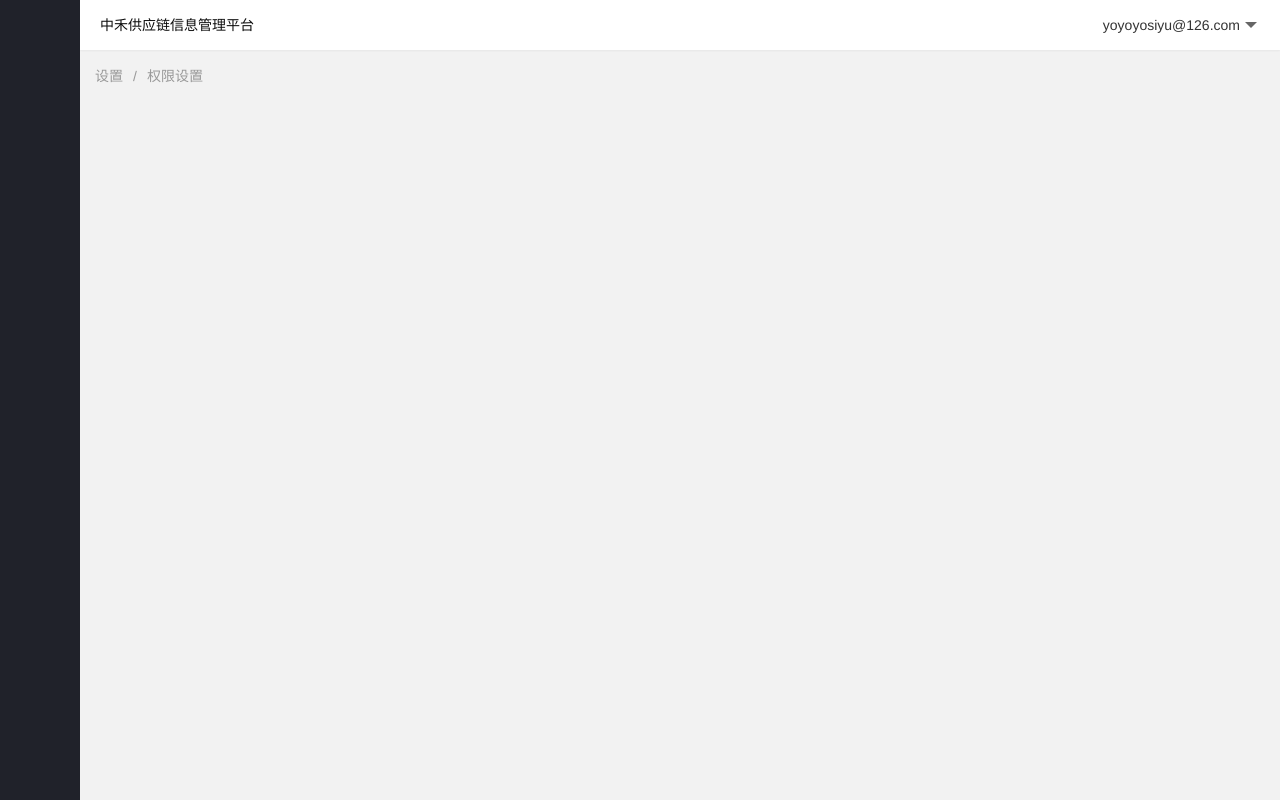
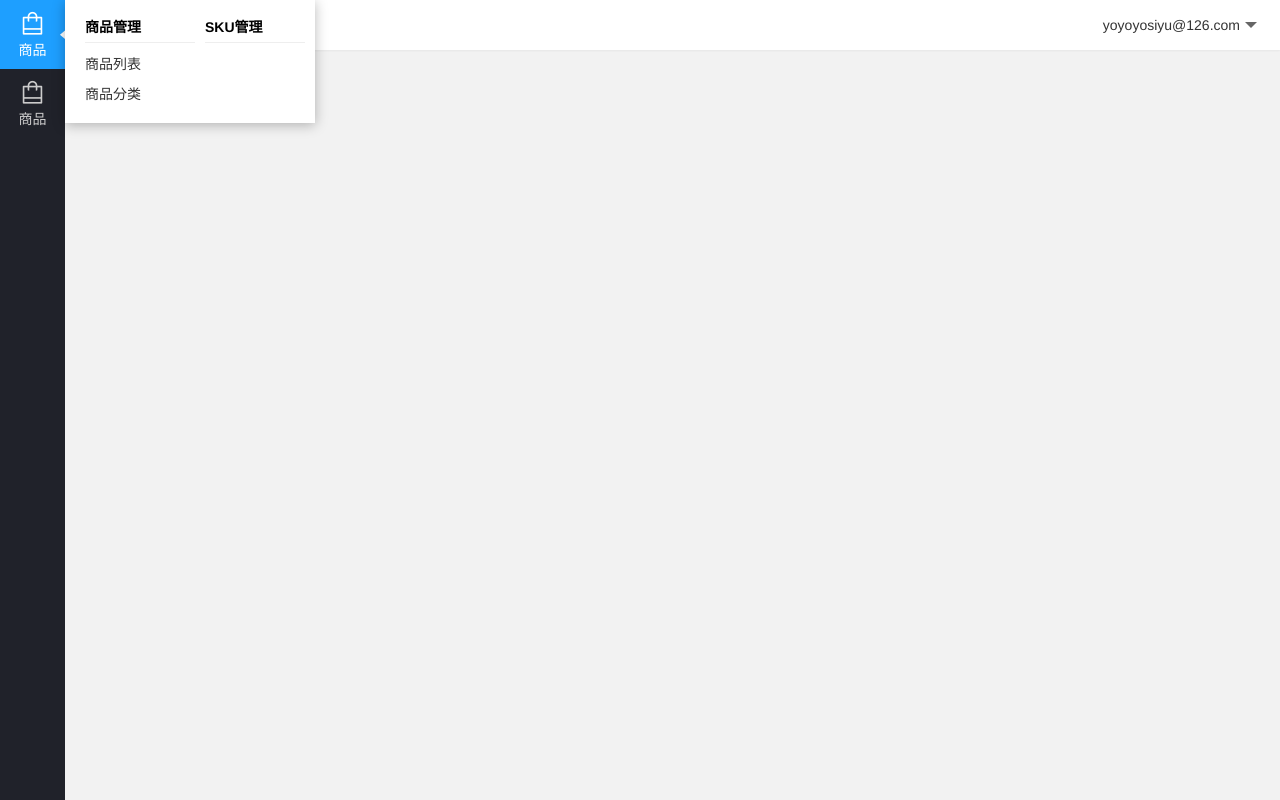
Before and after one commit to yoyoyosiyu/WebConsole, a plain HTML site: page layout.html in a window 1280 px wide. Drawn offline with Linux system fonts and the light colour scheme.

Commit message:
增加了左侧的导航菜单

```diff
--- a/css/admin.css
+++ b/css/admin.css
@@ -1,5 +1,5 @@
 :root {
-    --sidebar-width: 80px;
+    --sidebar-width: 65px;
     --header-height: 50px;
     --footer-height: 0px;
 }
@@ -56,3 +56,134 @@ html {
 .layui-layout-admin .layui-body .layui-body-header {
     margin: 15px;
 }
+
+
+/*布局页面的左侧导航菜单栏的样式*/
+.layui-layout-admin .layui-side {
+    overflow-x: inherit;
+}
+
+.nav-wrapper {
+    height: 100%;
+}
+
+.nav-list {
+    list-style: none;
+    padding: 0;
+    margin: 0;
+    height: 100%
+}
+
+.nav-list .nav-list-item {
+    display: flex;
+    flex-direction: column;
+    align-items: center;
+    justify-content: center;
+    padding: 10px;
+    width: 100%;
+    box-sizing: border-box;
+    position: relative;
+    color: #ccc;
+}
+
+.nav-list .nav-list-item.active, .nav-list .nav-list-item:hover {
+    color: #fff;
+    background-color: #1E9FFF;
+}
+
+.nav-list .nav-list-item .nav-title {
+    font-size: 14px;
+    margin-top: 3px;
+    text-align: center;
+}
+
+.nav-list .nav-list-item .item-icon {
+    font-size: 26px;
+}
+
+.nav-list .nav-list-item .arrow {
+    position: absolute;
+    right: -5px;
+    color: #fff;
+    opacity: 0;
+}
+
+.nav-list .nav-list-item:hover .arrow {
+    opacity: 1;
+}
+
+.nav-list .nav-list-item .nav-list-sub-item {
+    display: none;
+    position: absolute;
+    background: #fff;
+    z-index: 999999;
+    left: var(--sidebar-width);
+    top: 0;
+    box-shadow: rgba(0, 0, 0, 0.28) 0px 2px 12px 0px;
+    padding-left: 10px;
+    width: max-content;
+    color: #000
+}
+
+.nav-list .nav-list-item:hover .nav-list-sub-item {
+    display: block;
+}
+
+.nav-list-group.horizontal {
+    display: flex;
+}
+
+.nav-list-group .nav-list-group-item {
+    min-width: 100px;
+    padding: 10px 10px 0 0;
+}
+
+.nav-list-group .nav-list-group-item:last-child {
+    padding-bottom: 10px;
+}
+
+.nav-list-group.horizontal > .nav-list-group-item {
+    padding: 10px 0px 10px 10px;
+}
+
+.nav-list-group.horizontal > .nav-list-group-item:last-child {
+    padding-right: 10px;
+}
+
+.nav-list-group .nav-list-group-item .nav-list-group-title {
+    padding: 6px 0;
+    border-bottom: #eee 1px solid;
+    font-weight: bold;
+}
+
+
+/*icon font*/
+@font-face {
+    font-family: element-icons;
+    src: url(/fonts/element-icons.woff) format("woff"),url(../fonts/element-icons.ttf ) format("truetype");
+    font-weight: 400;
+    font-display: auto;
+    font-style: normal
+}
+
+[class*=" el-icon-"],[class^=el-icon-] {
+    font-family: element-icons!important;
+    speak: none;
+    font-style: normal;
+    font-weight: 400;
+    font-variant: normal;
+    text-transform: none;
+    line-height: 1;
+    vertical-align: baseline;
+    display: inline-block;
+    -webkit-font-smoothing: antialiased;
+    -moz-osx-font-smoothing: grayscale
+}
+
+.el-icon-shopping-bag-1:before {
+    content: "\e74e";
+}
+
+.el-icon-caret-left:before {
+    content: "\e792";
+}
--- a/layout.html
+++ b/layout.html
@@ -11,7 +11,7 @@
 <div class="layui-layout layui-layout-admin">
     <div class="layui-header">
         <ul class="layui-nav layui-layout-left">
-            <li class="layui-nav-item">中禾供应链信息管理平台</li>
+            <li class="layui-nav-item"><a><cite>中禾供应链信息管理平台</cite></a></li>
         </ul>
         <ul class="layui-nav layui-layout-right">
             <li class="layui-nav-item">
@@ -24,8 +24,58 @@
             </li>
         </ul>
     </div>
+    <!--  左侧导航菜单  -->
     <div class="layui-side">
-
+        <div class="nav-wrapper">
+            <ul class="nav-list">
+                <li class="nav-list-item">
+                    <i class="item-icon el-icon-shopping-bag-1"></i>
+                    <span class="nav-title">商品</span>
+                    <i class="el-icon-caret-left arrow"></i>
+                    <div class="nav-list-sub-item">
+                        <ul class="nav-list-group horizontal">
+                            <li class="nav-list-group-item">
+                                <div class="nav-list-group-title">商品管理</div>
+                                <ul class="nav-list-group">
+                                    <li class="nav-list-group-item">
+                                        <a href="javascript:;">商品列表</a>
+                                    </li>
+                                    <li class="nav-list-group-item">
+                                        <a href="javascript:;">商品分类</a>
+                                    </li>
+                                </ul>
+                            </li>
+                            <li class="nav-list-group-item">
+                                <div class="nav-list-group-title">SKU管理</div>
+                            </li>
+                        </ul>
+                    </div>
+                </li>
+                <li class="nav-list-item">
+                    <i class="item-icon el-icon-shopping-bag-1"></i>
+                    <span class="nav-title">商品</span>
+                    <i class="el-icon-caret-left arrow"></i>
+                    <div class="nav-list-sub-item">
+                        <ul class="nav-list-group horizontal">
+                            <li class="nav-list-group-item">
+                                <div class="nav-list-group-title">商品管理</div>
+                                <ul class="nav-list-group">
+                                    <li class="nav-list-group-item">
+                                        <a href="javascript:;">商品列表</a>
+                                    </li>
+                                    <li class="nav-list-group-item">
+                                        <a href="javascript:;">商品分类</a>
+                                    </li>
+                                </ul>
+                            </li>
+                            <li class="nav-list-group-item">
+                                <div class="nav-list-group-title">SKU管理</div>
+                            </li>
+                        </ul>
+                    </div>
+                </li>
+            </ul>
+        </div>
     </div>
     <div class="layui-body">
         <div class="layui-body-header">
```
Also changed, not shown: fonts/element-icons.woff (added).
